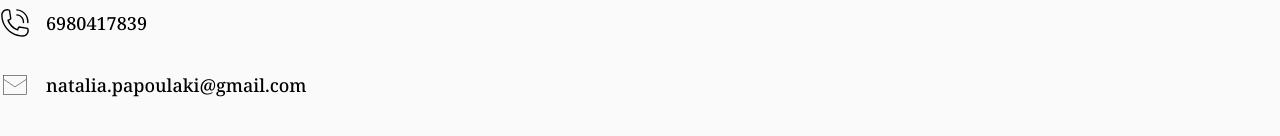
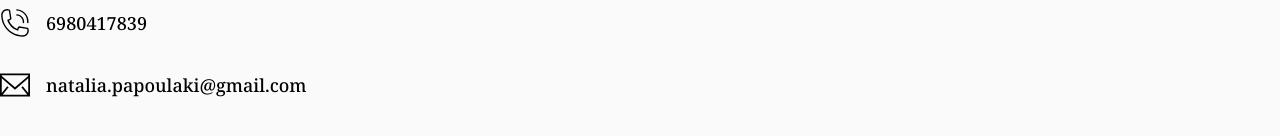
Before and after one commit to anargiris/natalia, a Next.js app: page / in a window 1280 px wide. Both pictures are taken after a click on the tab "Επικοινωνία". Shown: the part 440-576 px from the top of the page. Built offline with nearby package versions, Linux system fonts and the light colour scheme.

Commit message:
chagne email svg

```diff
--- a/app/page.js
+++ b/app/page.js
@@ -136,16 +136,17 @@ export default function PsychologistLandingPage() {
 
             <div className="flex items-center gap-4">
               <svg
+                fill="#000000"
                 width="30px"
                 height="30px"
-                viewBox="0 0 64 64"
+                viewBox="0 0 1920 1920"
                 xmlns="http://www.w3.org/2000/svg"
-                fill="none"
-                stroke="#000000"
               >
-                <rect x="8" y="12" width="48" height="40" />
-                <polyline points="56 20 32 36 8 20" />
-              </svg>{" "}
+                <path
+                  d="M0 1694.235h1920V226H0v1468.235ZM112.941 376.664V338.94H1807.06v37.723L960 1111.233l-847.059-734.57ZM1807.06 526.198v950.513l-351.134-438.89-88.32 70.475 378.353 472.998H174.042l378.353-472.998-88.32-70.475-351.134 438.89V526.198L960 1260.768l847.059-734.57Z"
+                  fillRule="evenodd"
+                />
+              </svg>
               <a
                 className="text-lg font-medium"
                 href="mailto:natalia.papoulaki@gmail.com"
```
